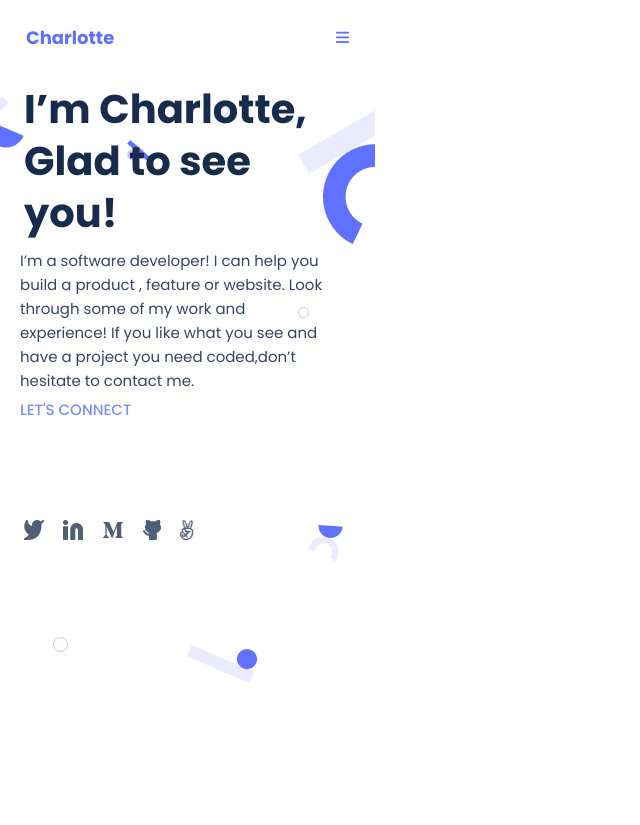
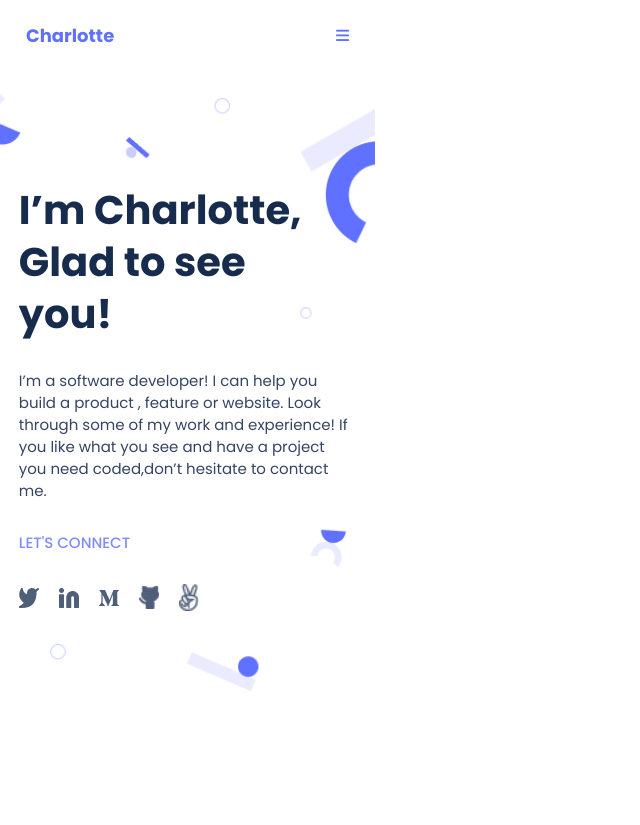
Before and after one commit to divinecharlotte/portifolio-projects, a website: page index.html in a window 1280 px wide. Shown: the whole page, without its empty margins (0-640 px from the left). After the commit the page ends 800 px from the top, so only its background shows below. Drawn offline with Linux system fonts and the light colour scheme.

Commit message:
all fixed

```diff
--- a/index.html
+++ b/index.html
@@ -35,21 +35,19 @@
         you!
       </h1>
       <p>
-        I’m a software developer! I can help you <br />
-        build a product , feature or website. Look <br>
-         through some of my work and <br>
-        experience! If you like what you see and <br>
+        I’m a software developer! I can help you
+        build a product , feature or website. Look
+         through some of my work and
+        experience! If you like what you see and
         have a project you need coded,don’t
-         <br> hesitate to contact me.
+          hesitate to contact me.
       </p>
 
-      <p class="connect">Let's Connect</p>
-      <div class="social-icons flex-box">
+      <p class="connect"> <a href="Let's Connect">LET'S CONNECT</a> </p>
+      <div class="social-icons">
         <ul>
           <li><img src="./twitter.png" alt="" id="twitter"></li>
-          <li><img src="./ii.png" alt="" id="i"></li>
-          <li><img src="./dot.png" alt="" id="dot"></li>
-          <li><img src="./n.png" alt="" id="n"></li>
+          <li><img src="./Linkedin icon.png" alt="" id="linkidhin"></li>
           <li><img src="./Vector.png" alt="" id="medium"></li>
           <li><img src="./github.png" alt="" id="github"></li>
           <li><img src="./angellist.png" alt="" id="two-fingers"></li>
--- a/style.css
+++ b/style.css
@@ -10,7 +10,7 @@ html {
 
 body {
   width: 375px;
-  height: 718px;
+  height: 618px;
   left: 0;
   top: 0;
   font-size: 1.5rem;
@@ -47,6 +47,7 @@ h3 {
   justify-content: space-between;
   align-items: center;
   padding-bottom: 20px;
+  height: 40px;
 }
 
 .header-part a {
@@ -64,104 +65,49 @@ nav .fa {
   display: flex;
   flex-direction: column;
   justify-content: center;
+  align-items: center;
   background: #fff url(./header-shapes\ mobile.png);
   background-repeat: no-repeat;
-  background-size: 100%;
-  height: 100vh;
+  height: 600px;
   width: 100%;
   border-bottom-left-radius: 50px;
+  background-position: center;
+  background-size: cover;
 }
 
 .headline-part h1 {
-  bottom: 120px;
-  margin-left: 24px;
-  position: relative;
   line-height: 52px;
+  width: 90%;
 }
 
 .headline-part p {
-  position: relative;
-  bottom: 145px;
-  margin: 20px;
+  line-height: 22px;
+  width: 90%;
 }
 
-.connect {
+.connect a {
   font-weight: 500;
   color: #7f8cff;
-  text-transform: uppercase;
-  position: relative;
+  width: 90%;
   text-decoration: none;
-  top: -180px;
-  left: 0;
-  flex-direction: row;
+}
+
+.social-icons {
+  width: 90%;
 }
 
 .social-icons ul {
-  list-style-type: none;
-  display: inline-flex;
-  justify-items: flex-end;
-  justify-content: space-between;
-  top: 470px;
-  margin: 100px 0;
+  display: flex;
+  column-gap: 20px;
+  align-items: center;
+  padding: 0;
 }
 
-#twitter {
-  position: absolute;
-  width: 19.99px;
-  height: 19.99px;
-  top: 520px;
-  left: 24px;
+.social-icons ul li {
+  list-style: none;
+  height: auto;
 }
 
-#i {
-  position: absolute;
-  width: 4.97px;
-  height: 13.72px;
-  top: 526.28px;
-  left: 63px;
+.social-icons ul li img {
+  width: 20px;
 }
-
-#dot {
-  position: absolute;
-  height: 4.97px;
-  width: 4.97px;
-  top: 520px;
-  left: 63px;
-}
-
-#medium {
-  position: absolute;
-  width: 20px;
-  height: 16px;
-  top: 522px;
-  left: 103px;
-}
-
-#n {
-  position: absolute;
-  width: 12.71px;
-  height: 16.97px;
-  top: 523.03px;
-  left: 70.29px;
-}
-
-#github {
-  position: absolute;
-  width: 17.99px;
-  height: 20px;
-  top: 520px;
-  left: 143px;
-}
-
-#two-fingers {
-  position: absolute;
-  width: 14.17px;
-  height: 20px;
-  top: 520px;
-  left: 180px;
-}
-
-.flex-box {
-  display: flex;
-  flex-direction: column;
-}
```
Also changed, not shown: Linkedin icon (1).png (added).
